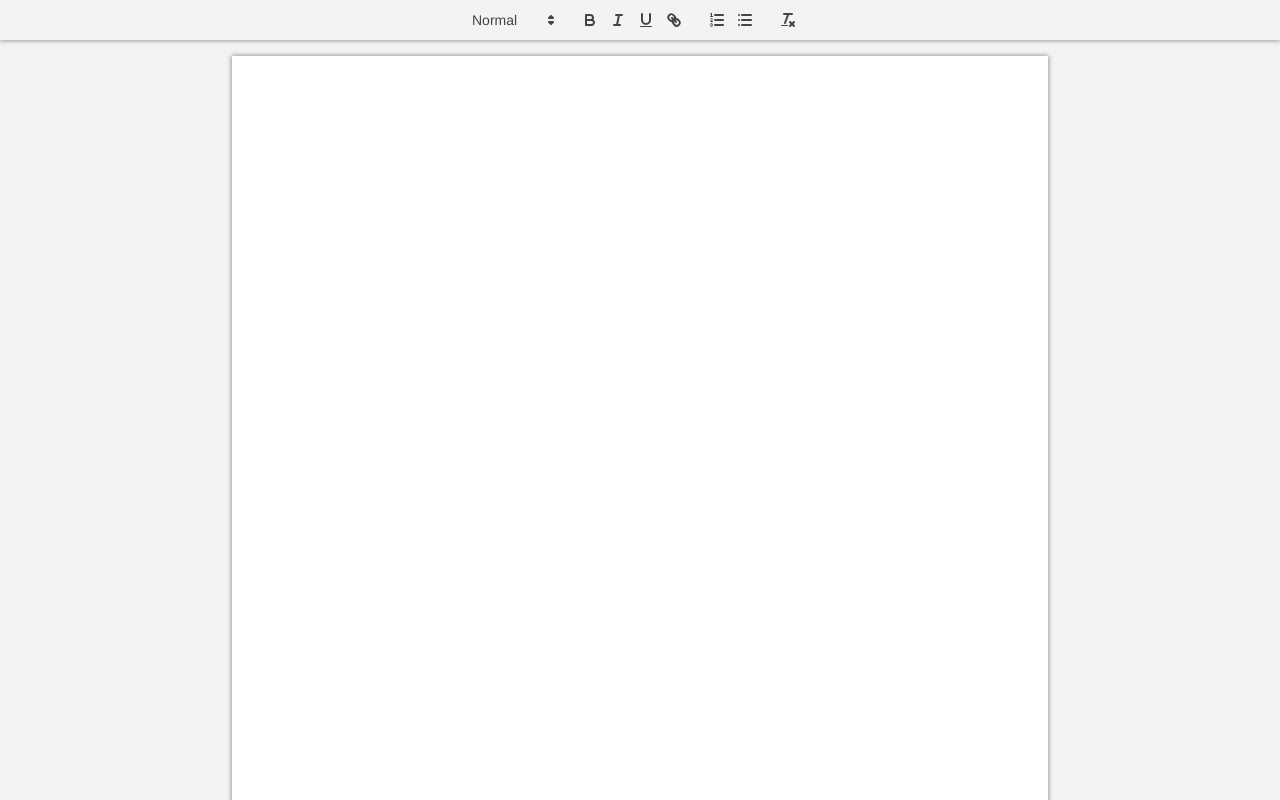
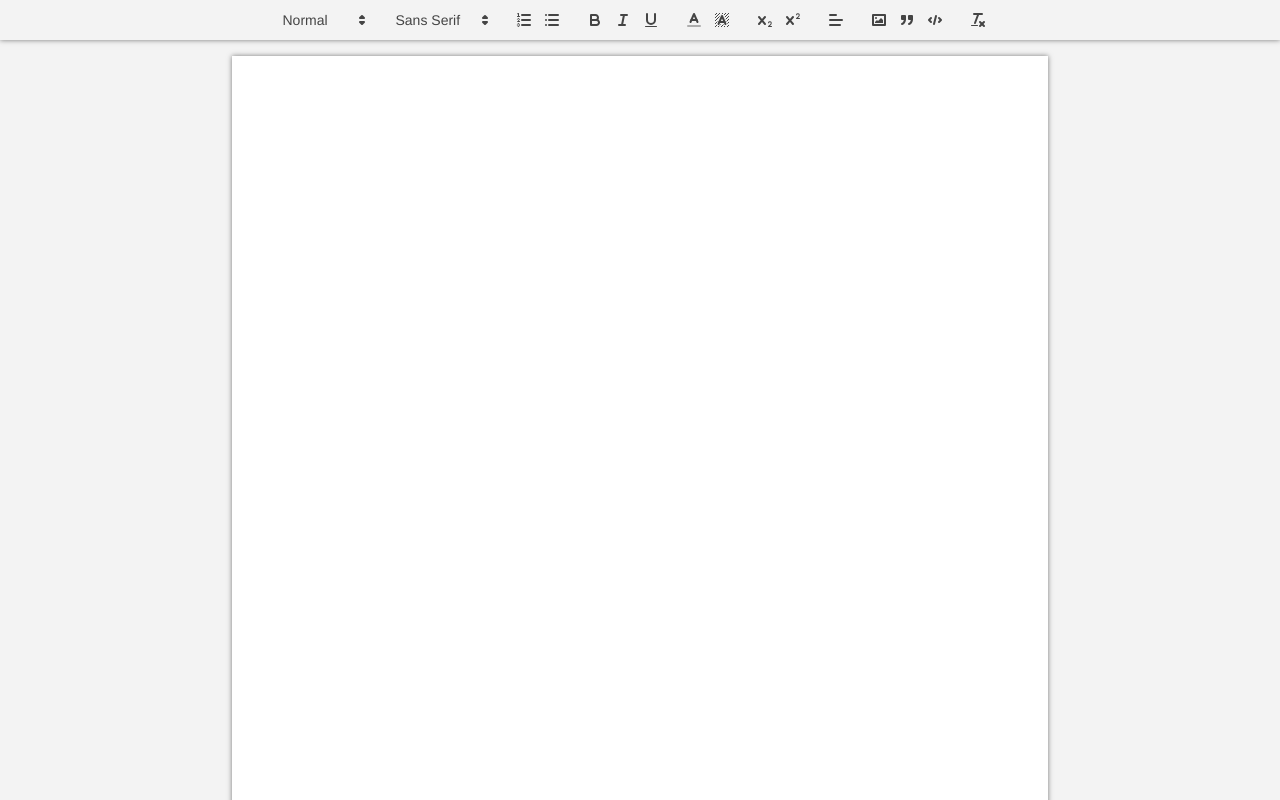
Before and after one commit to avdhantyagi/DocX, a React (Vite) app: page / in a window 1280 px wide. Shown: the top 800 px of the page. Built offline with nearby package versions, Linux system fonts and the light colour scheme.

Commit message:
Updated Toolbas

```diff
--- a/src/TextEditor.jsx
+++ b/src/TextEditor.jsx
@@ -21,7 +21,7 @@ export default function TextEditor() {
         wrapper.innerHTML = ""
         const editor = document.createElement('div')
         wrapper.append(editor)
-        new Quill(editor, { theme: "snow" });
+        new Quill(editor, { theme: "snow", modules: {toolbar: TOOLBAR_OPTIONS} });
     },[])
     return <div className="container" ref={wrapperRef}></div>
 }
```
